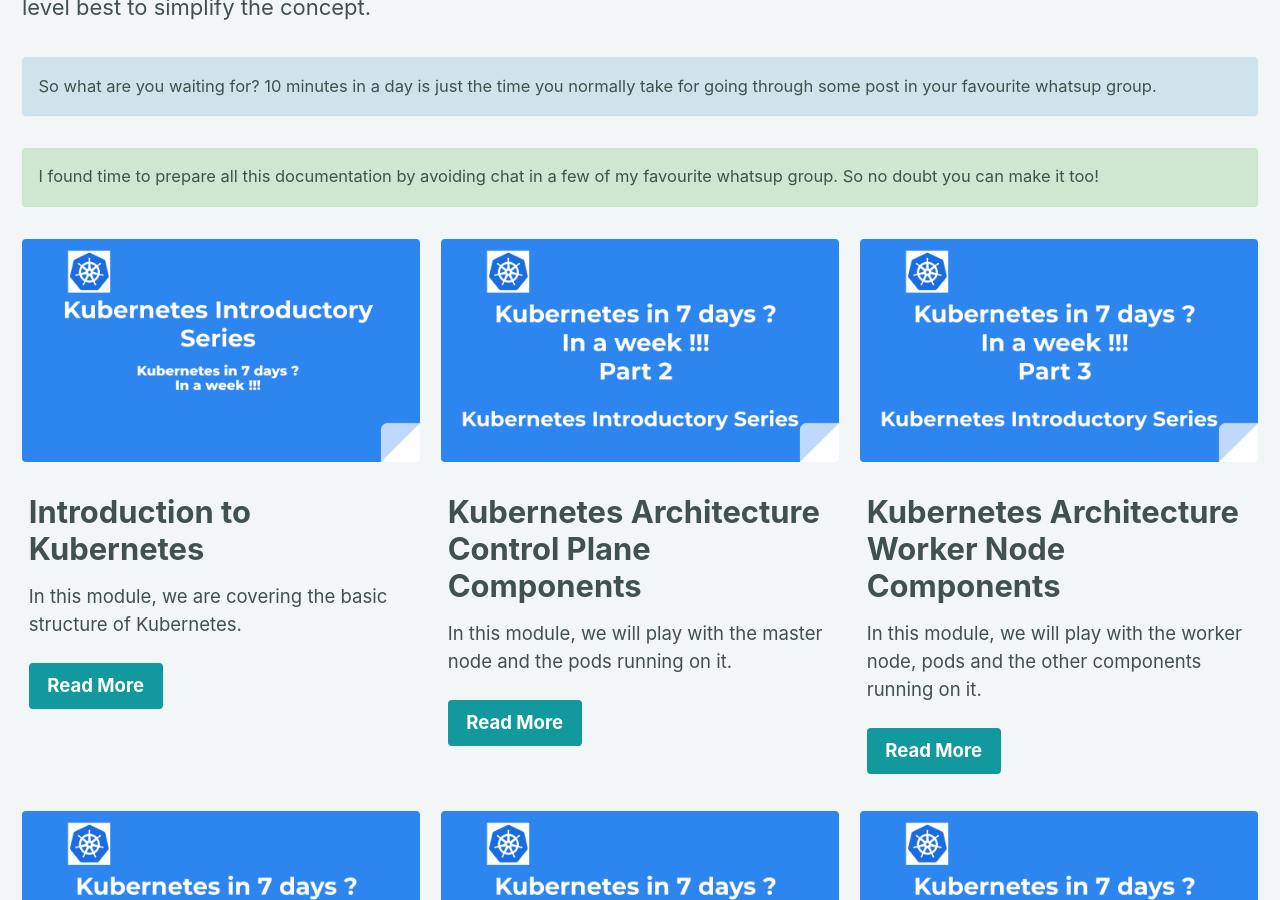
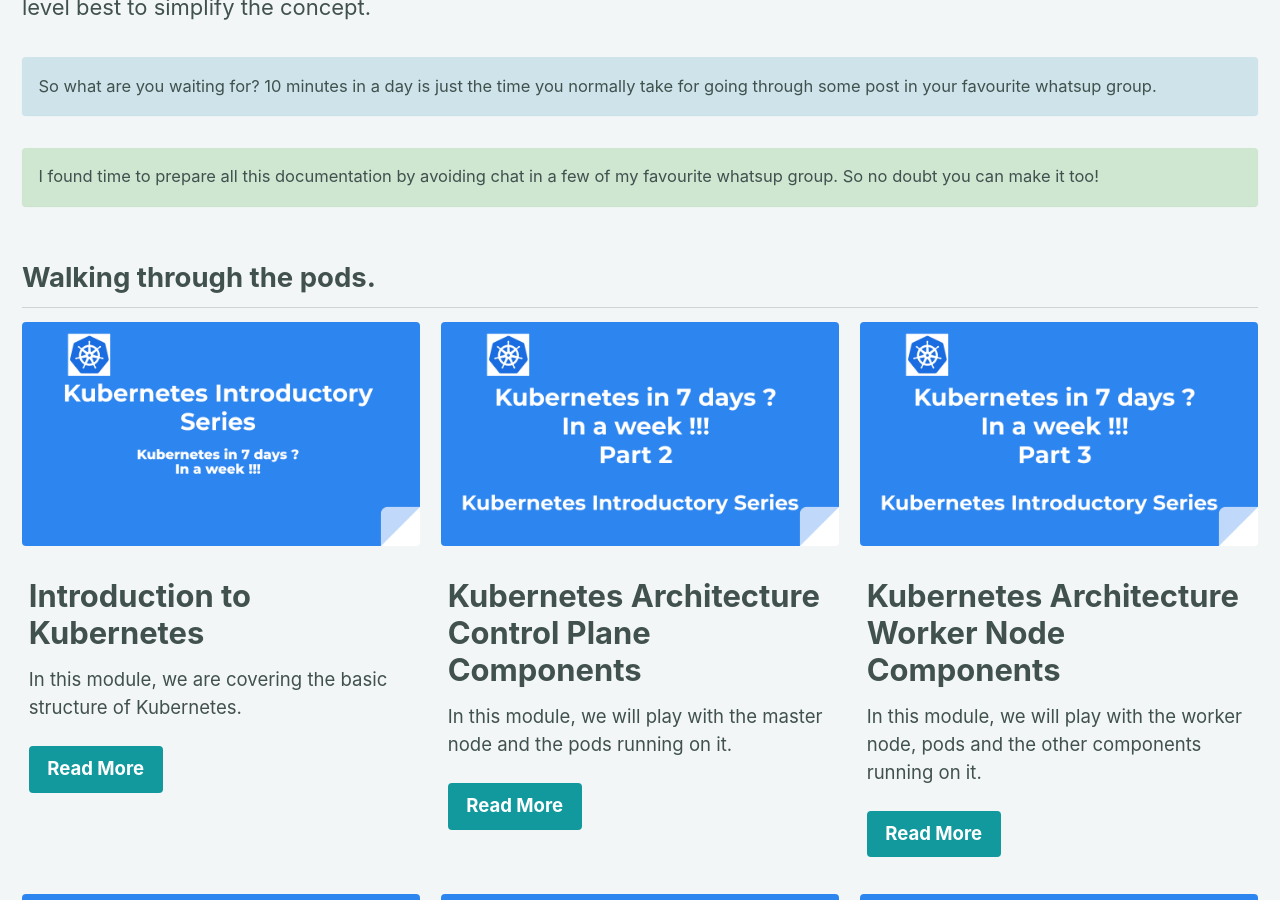
Before and after one commit to mangodairy/devsite, a Jekyll site: the page built from _pages/kubernetes-archive.md, in a window 1280 px wide and 900 px high, scrolled down 737 px. Built offline with Jekyll 4.4.1, drawn with Linux system fonts in a browser that asks for light colours; cached includes are drawn as plain includes.

Commit message:
Added index.md

```diff
--- a/_pages/kubernetes-archive.md
+++ b/_pages/kubernetes-archive.md
@@ -109,6 +109,8 @@ I found time to prepare all this documentation by avoiding chat in a few of my f
 {: style="text-align: justify;"}
 
 
+## Walking through the pods.
+
 {% include feature_row %}
 
 {% include feature_row id="feature_row2" type="left" %}
```
